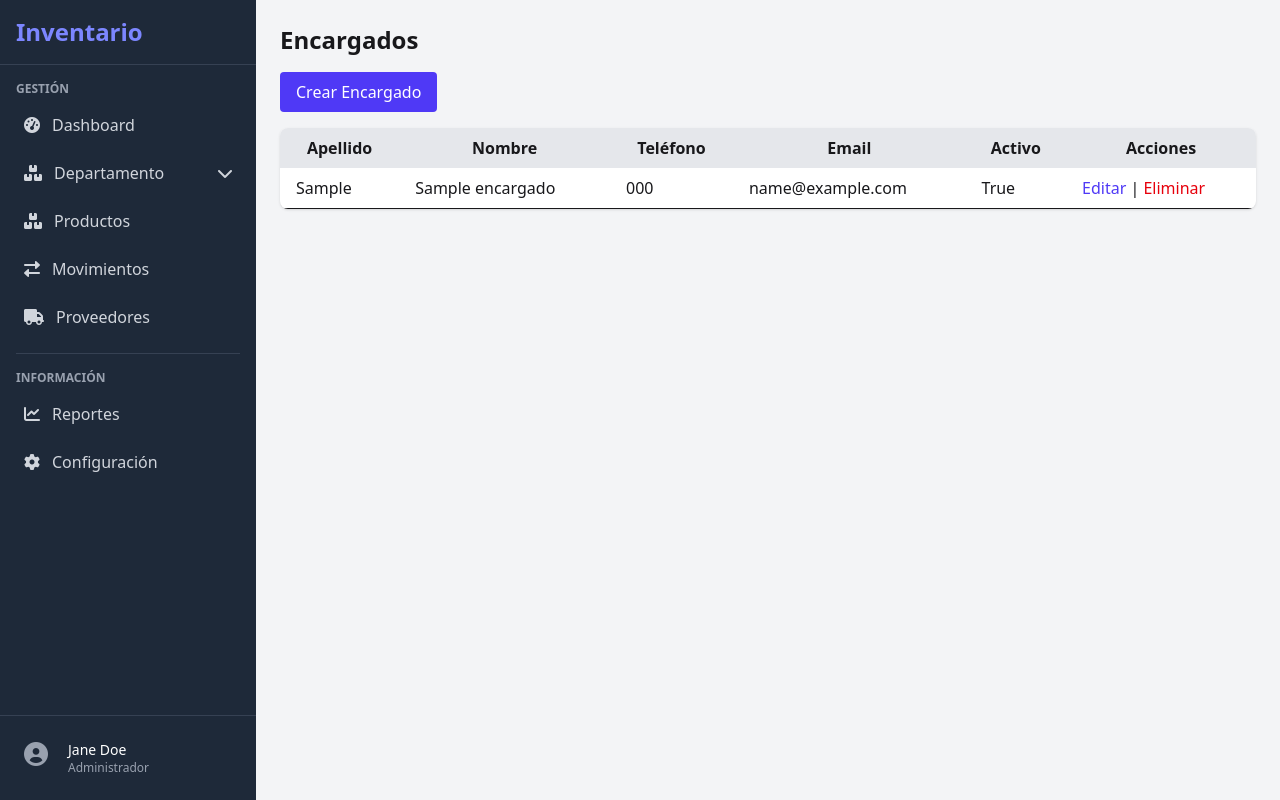
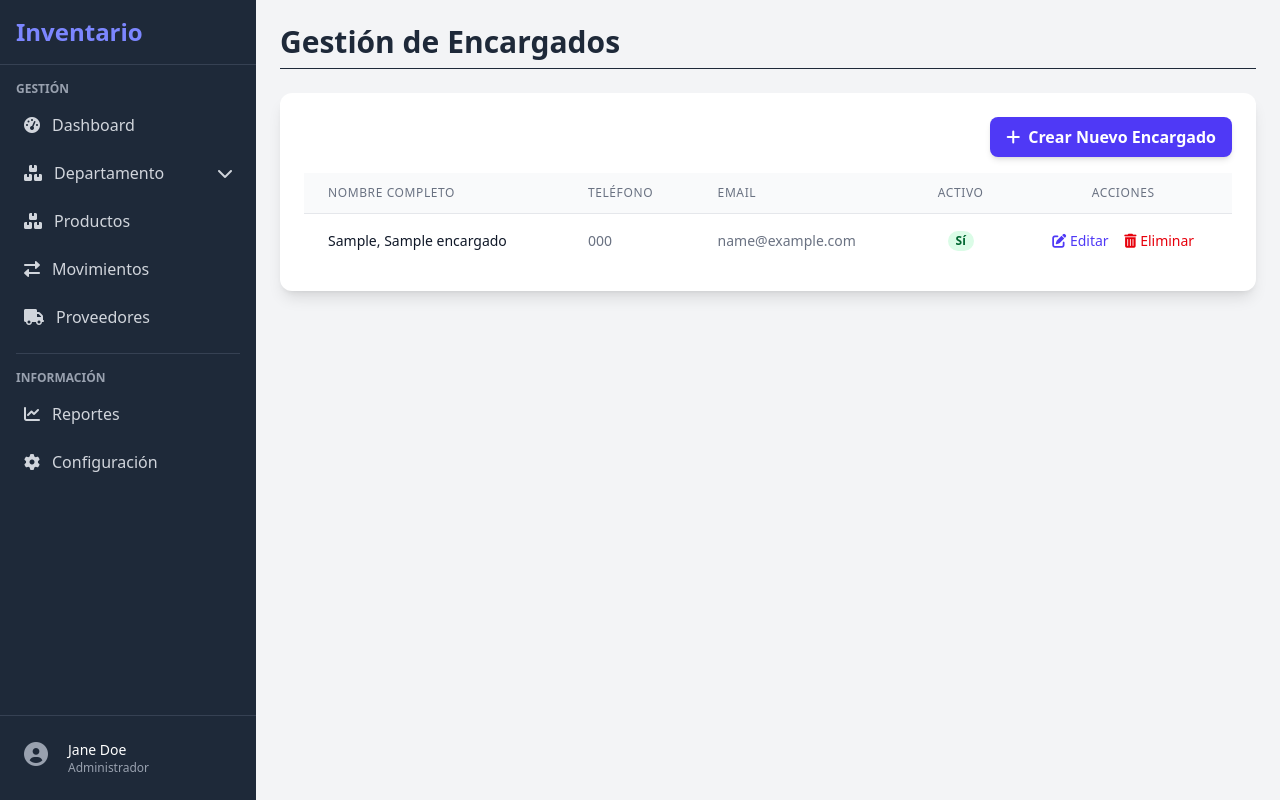
Before and after one commit to Luisrc07/Inventary, a Django app: page /departamento/encargado/ in a window 1280 px wide. Run offline with Django 5.2, Linux system fonts and the light colour scheme; tables that the repository leaves empty hold one stand-in row (values such as "Sample post"); style sheets or scripts are compiled from the project's sources.

Commit message:
funcionalidad encargados y departamento pertenientes a DepartamentoAPP

```diff
--- a/InvWEB/departamentoAPP/templates/encargado/list.html
+++ b/InvWEB/departamentoAPP/templates/encargado/list.html
@@ -3,36 +3,89 @@
 {% block tittle %}Encargados{% endblock %}
 
 {% block content %}
-<h1 class="text-2xl font-bold mb-4">Encargados</h1>
-<a href="{% url 'departamentoAPP:encargado_crear' %}" class="bg-indigo-600 text-white px-4 py-2 rounded hover:bg-indigo-700 mb-4 inline-block">
-    Crear Encargado
+<h1 class="text-3xl font-bold text-gray-800 mb-6 border-b pb-2">
+    Gestión de Encargados
+</h1>
+
+<div class="bg-white p-6 rounded-xl shadow-lg">
+
+    <!-- Botón de Creación -->
+    <div class="flex justify-end mb-4">
+        {% url 'departamentoAPP:encargado_crear' as create_url %}
+        <a href="{{ create_url }}"
+           class="flex items-center bg-indigo-600 hover:bg-indigo-700 text-white font-semibold py-2 px-4 rounded-lg transition duration-150 shadow-md">
+            <i class="fas fa-plus mr-2"></i>
+            Crear Nuevo Encargado
+        </a>
+    </div>
+
+    <!-- Tabla de Encargados -->
+    <div class="overflow-x-auto">
+        <table class="min-w-full divide-y divide-gray-200">
+            <thead class="bg-gray-50">
+                <tr>
+                    <th class="px-6 py-3 text-left text-xs font-medium text-gray-500 uppercase tracking-wider">
+                        Nombre Completo
+                    </th>
+                    <th class="px-6 py-3 text-left text-xs font-medium text-gray-500 uppercase tracking-wider">
+                        Teléfono
+                    </th>
+                    <th class="px-6 py-3 text-left text-xs font-medium text-gray-500 uppercase tracking-wider">
+                        Email
+                    </th>
+                    <th class="px-6 py-3 text-center text-xs font-medium text-gray-500 uppercase tracking-wider">
+                        Activo
+                    </th>
+                    <th class="px-6 py-3 text-center text-xs font-medium text-gray-500 uppercase tracking-wider">
+                        Acciones
+                    </th>
+                </tr>
+            </thead>
+            <tbody class="bg-white divide-y divide-gray-200">
+
+                {% for encargado in object_list %}
+                    <tr class="hover:bg-gray-50">
+                        <td class="px-6 py-4 whitespace-nowrap text-sm font-medium text-gray-900">
+                            {{ encargado.apellidos }}, {{ encargado.nombres }}
+                        </td>
+                        <td class="px-6 py-4 whitespace-nowrap text-sm text-gray-500">
+                            {{ encargado.telefono|default:"N/A" }}
+                        </td>
+                        <td class="px-6 py-4 whitespace-nowrap text-sm text-gray-500">
+                            {{ encargado.email|default:"N/A" }}
+                        </td>
+                        <td class="px-6 py-4 whitespace-nowrap text-center text-sm">
+                            {% if encargado.activo %}
+                                <span class="px-2 inline-flex text-xs leading-5 font-semibold rounded-full bg-green-100 text-green-800">Sí</span>
+                            {% else %}
+                                <span class="px-2 inline-flex text-xs leading-5 font-semibold rounded-full bg-red-100 text-red-800">No</span>
+                            {% endif %}
+                        </td>
+                        <td class="px-6 py-4 whitespace-nowrap text-center text-sm font-medium">
+                            {% url 'departamentoAPP:encargado_editar' pk=encargado.pk as update_url %}
+                            <a href="{{ update_url }}"
+                               class="text-indigo-600 hover:text-indigo-900 mr-3">
+                                <i class="fas fa-edit"></i> Editar
                             </a>
 
-<table class="min-w-full bg-white shadow rounded-lg overflow-hidden">
-    <thead class="bg-gray-200">
+                            {% url 'departamentoAPP:encargado_eliminar' pk=encargado.pk as delete_url %}
+                            <a href="{{ delete_url }}"
+                               class="text-red-600 hover:text-red-900">
+                                <i class="fas fa-trash-alt"></i> Eliminar
+                            </a>
+                        </td>
+                    </tr>
+                {% empty %}
                     <tr>
-            <th class="px-4 py-2">Apellido</th>
-            <th class="px-4 py-2">Nombre</th>
-            <th class="px-4 py-2">Teléfono</th>
-            <th class="px-4 py-2">Email</th>
-            <th class="px-4 py-2">Activo</th>
-            <th class="px-4 py-2">Acciones</th>
-        </tr>
-    </thead>
-    <tbody>
-        {% for encargado in encargados %}
-        <tr class="border-b">
-            <td class="px-4 py-2">{{ encargado.apellidos }}</td>
-            <td class="px-4 py-2">{{ encargado.nombres }}</td>
-            <td class="px-4 py-2">{{ encargado.telefono }}</td>
-            <td class="px-4 py-2">{{ encargado.email }}</td>
-            <td class="px-4 py-2">{{ encargado.activo }}</td>
-            <td class="px-4 py-2">
-                <a href="{% url 'departamentoAPP:encargado_editar' encargado.id %}" class="text-indigo-600 hover:underline">Editar</a> |
-                <a href="{% url 'departamentoAPP:encargado_eliminar' encargado.id %}" class="text-red-600 hover:underline">Eliminar</a>
+                        <td colspan="5" class="px-6 py-8 text-center text-gray-500 text-lg italic">
+                            No se encontraron encargados.
                         </td>
                     </tr>
                 {% endfor %}
+
             </tbody>
         </table>
+    </div>
+
+</div>
 {% endblock %}
```
Also changed, not shown: InvWEB/departamentoAPP/templates/departamento/form.html (+36 -6 lines), InvWEB/departamentoAPP/templates/encargado/confirm_delete.html (+44 -0 lines), InvWEB/departamentoAPP/templates/encargado/form.html (+46 -0 lines). Lines whose indentation alone changed are shown as unchanged.
